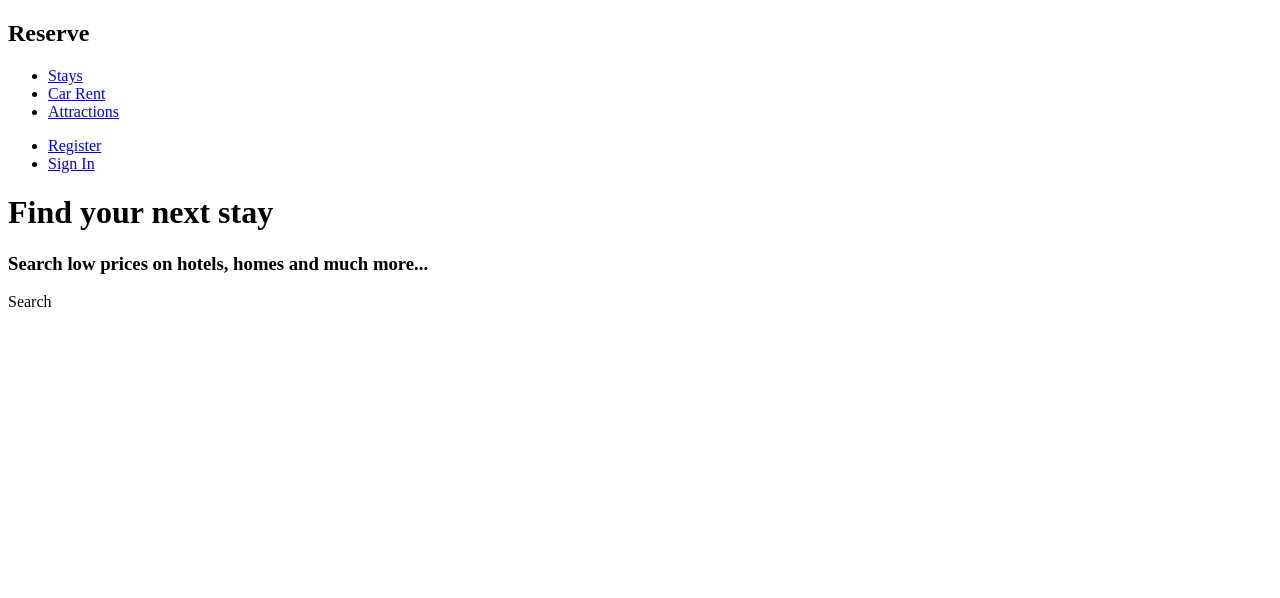
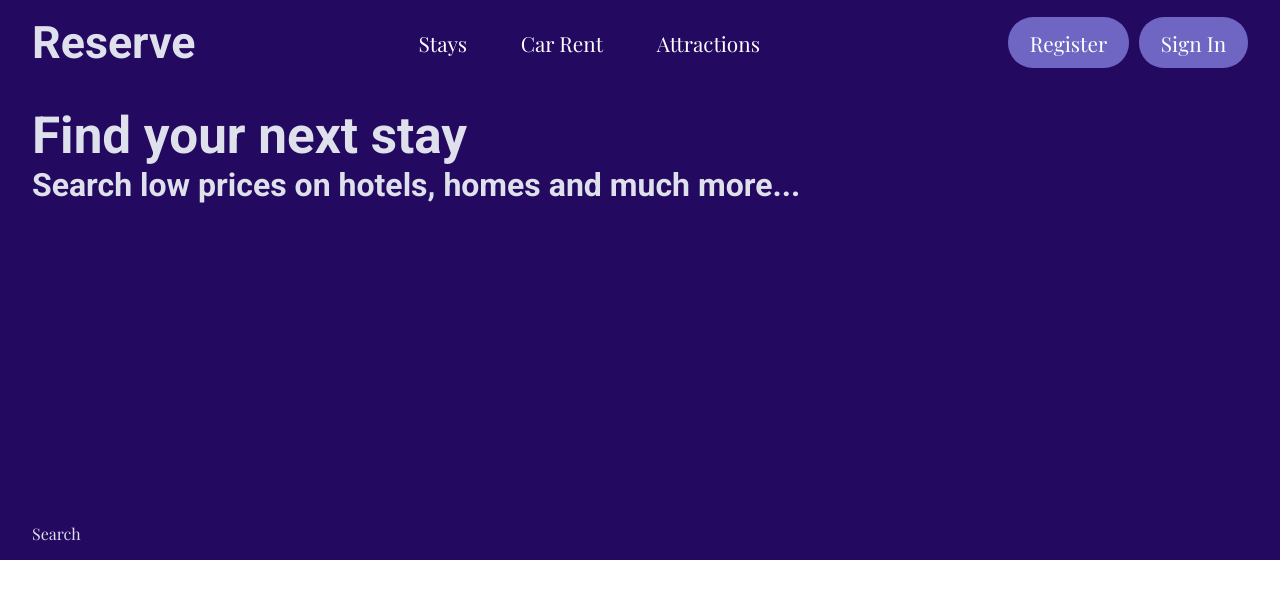
Before and after one commit to Ljusaj123/Reservation-App, a React (Create React App) app: page / in a window 1280 px wide. Shown: the top 598 px of the page. Built offline with nearby package versions, Linux system fonts and the light colour scheme.

Commit message:
scss in css

```diff
--- a/src/styles/css/style.css
+++ b/src/styles/css/style.css
@@ -0,0 +1,144 @@
+@import url("https://fonts.googleapis.com/css2?family=Roboto:wght@300;400;700&display=swap");
+@import url("https://fonts.googleapis.com/css2?family=Playfair+Display&display=swap");
+*,
+*::after,
+*::before {
+  margin: 0;
+  padding: 0;
+  -webkit-box-sizing: border-box;
+          box-sizing: border-box;
+  scroll-behavior: smooth;
+}
+
+body {
+  font-family: "Playfair Display", serif;
+  font-weight: 400;
+}
+
+h1,
+h2,
+h3 {
+  font-family: "Roboto", sans-serif;
+  font-weight: 700;
+}
+
+h1 {
+  font-size: clamp(2rem, 2.5vw + 1.2rem, 4rem);
+}
+
+h2 {
+  font-size: clamp(1.5rem, 2.5vw + 0.8rem, 3rem);
+}
+
+h3 {
+  font-size: clamp(1.3rem, 2.5vw + 0.6rem, 2rem);
+}
+
+p {
+  font-size: clamp(0.8rem, 2.5vw + 0.4rem, 1.3rem);
+}
+
+a {
+  text-decoration: none;
+  font-size: clamp(0.9rem, 1.3vw + 0.3rem, 1.3rem);
+}
+
+li {
+  list-style: none;
+  font-size: clamp(0.9rem, 1.3vw + 0.3rem, 1.3rem);
+}
+
+img {
+  max-width: 100%;
+}
+
+nav {
+  display: -webkit-box;
+  display: -ms-flexbox;
+  display: flex;
+  -webkit-box-pack: justify;
+      -ms-flex-pack: justify;
+          justify-content: space-between;
+  -webkit-box-align: center;
+      -ms-flex-align: center;
+          align-items: center;
+  -webkit-box-flex: 1;
+      -ms-flex-positive: 1;
+          flex-grow: 1;
+}
+nav .nav__list {
+  display: -webkit-box;
+  display: -ms-flexbox;
+  display: flex;
+}
+nav .nav__list .nav__item + .nav__item {
+  margin-left: 10px;
+}
+nav .nav__list .nav__item {
+  padding: 0.5em 1em;
+  border: 0.1px solid transparent;
+  border-radius: 25px;
+  -webkit-transition: all 0.2s ease;
+  transition: all 0.2s ease;
+}
+nav .nav__list .nav__item:hover {
+  background-color: rgba(83, 129, 172, 0.4);
+}
+nav .nav__list .nav__item:active {
+  border-color: black;
+}
+nav .nav__list .nav__item .nav__link {
+  color: white;
+}
+nav .button {
+  background-color: rgb(110, 102, 194);
+}
+
+.header {
+  background-color: rgb(36, 9, 97);
+  height: 70vh;
+  color: rgb(222, 224, 235);
+}
+.header-container {
+  height: 100%;
+  display: -webkit-box;
+  display: -ms-flexbox;
+  display: flex;
+  -webkit-box-pack: justify;
+      -ms-flex-pack: justify;
+          justify-content: space-between;
+  -webkit-box-align: initial;
+      -ms-flex-align: initial;
+          align-items: initial;
+  -webkit-box-orient: vertical;
+  -webkit-box-direction: normal;
+      -ms-flex-direction: column;
+          flex-direction: column;
+  padding: 1em 0;
+}
+.header-container .navbar-container {
+  display: -webkit-box;
+  display: -ms-flexbox;
+  display: flex;
+  -webkit-box-pack: justify;
+      -ms-flex-pack: justify;
+          justify-content: space-between;
+  -webkit-box-align: center;
+      -ms-flex-align: center;
+          align-items: center;
+}
+.header-container .navbar-container .logo-container {
+  width: 30%;
+  cursor: pointer;
+}
+.header-container .header_text {
+  -webkit-box-flex: 0.8;
+      -ms-flex-positive: 0.8;
+          flex-grow: 0.8;
+}
+
+.container {
+  width: 95%;
+  max-width: 1350px;
+  margin: 0 auto;
+}
```
